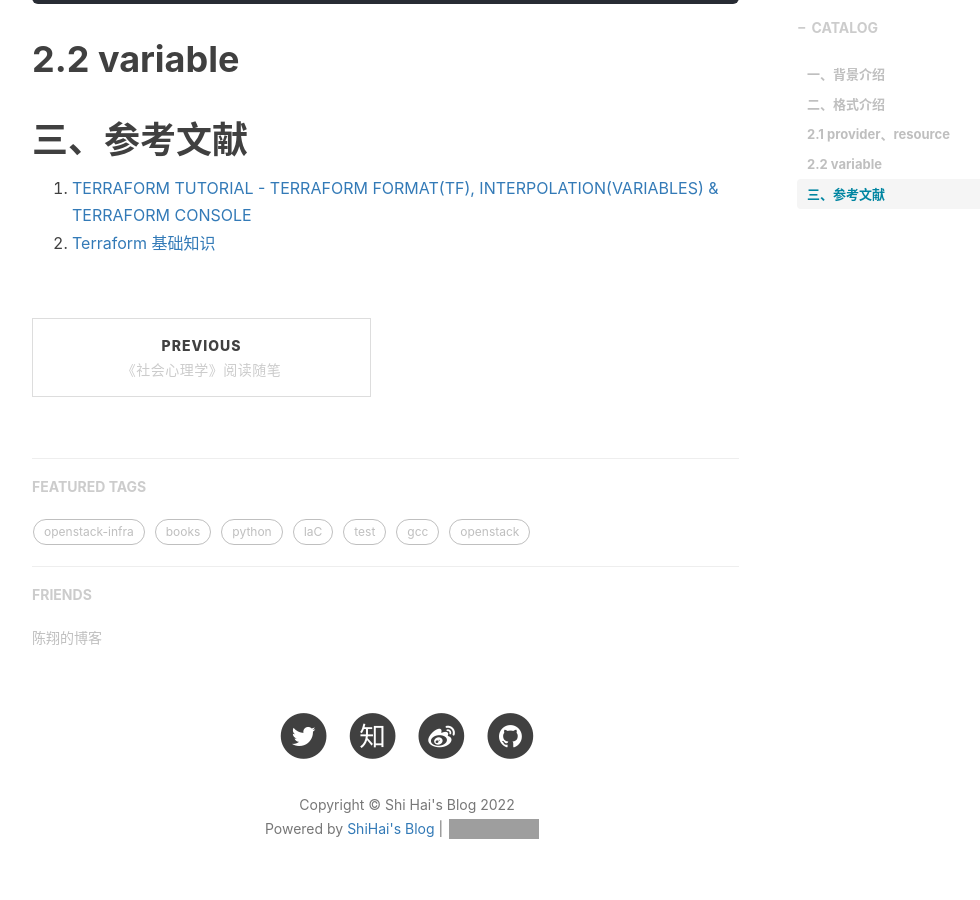
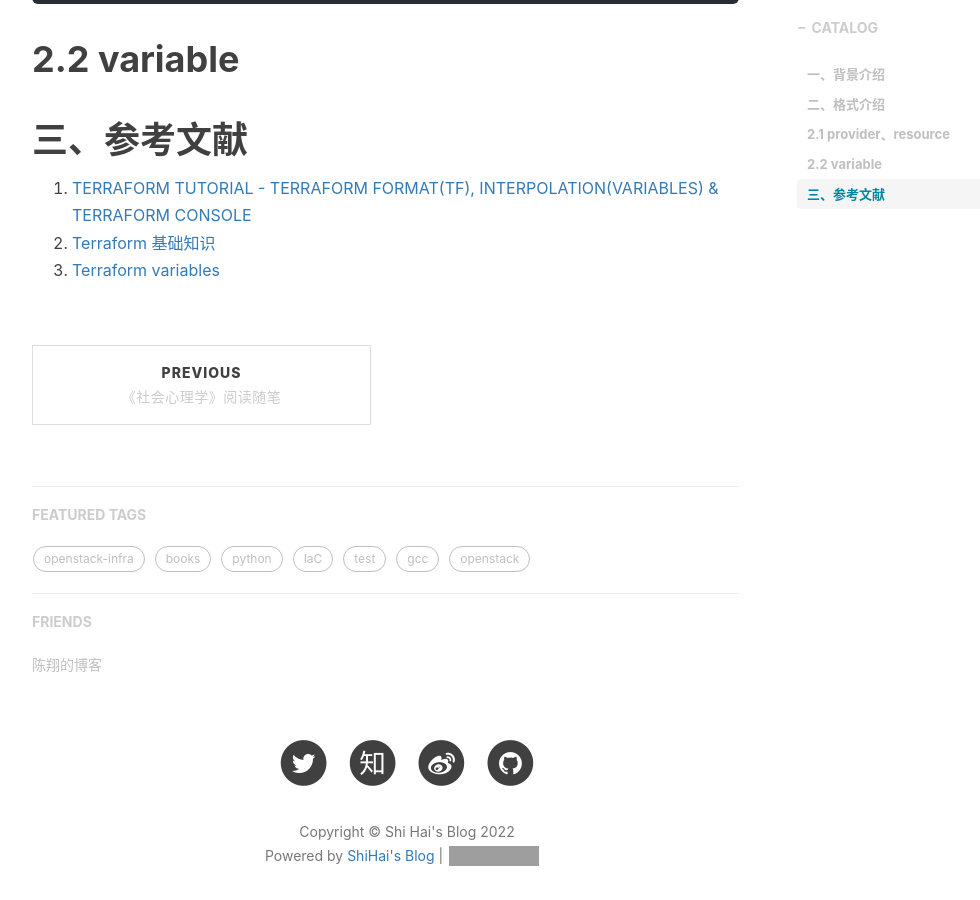
Before and after one commit to shihai1991/shihai1991.github.io, a Jekyll site: the page built from _posts/2022-10-14-Terraform format介绍.md, in a window 1280 px wide and 900 px high, scrolled down 1528 px. Shown: the whole window, without its empty margins (233-1213 px from the left). Built offline with Jekyll 4.4.1, drawn with Linux system fonts in a browser that asks for light colours; nearby versions of some CDN libraries; comment, search, counter and statistics services are not loaded; grey boxes are pictures that could not be loaded.

Commit message:
Update 2022-10-14-Terraform format介绍.md

```diff
--- a/_posts/2022-10-14-Terraform format介绍.md
+++ b/_posts/2022-10-14-Terraform format介绍.md
@@ -52,3 +52,4 @@ resource "docker_container" "nginx" {
 # 三、参考文献
 1. [TERRAFORM TUTORIAL - TERRAFORM FORMAT(TF), INTERPOLATION(VARIABLES) & TERRAFORM CONSOLE](https://www.bogotobogo.com/DevOps/Terraform/Terraform-terraform-format-tf-and-interpolation-variables.php)
 2. [Terraform 基础知识](https://support.huaweicloud.com/basics-terraform/basics-terraform.pdf)
+3. [Terraform variables](https://www.terraform.io/language/values/variables)
```
